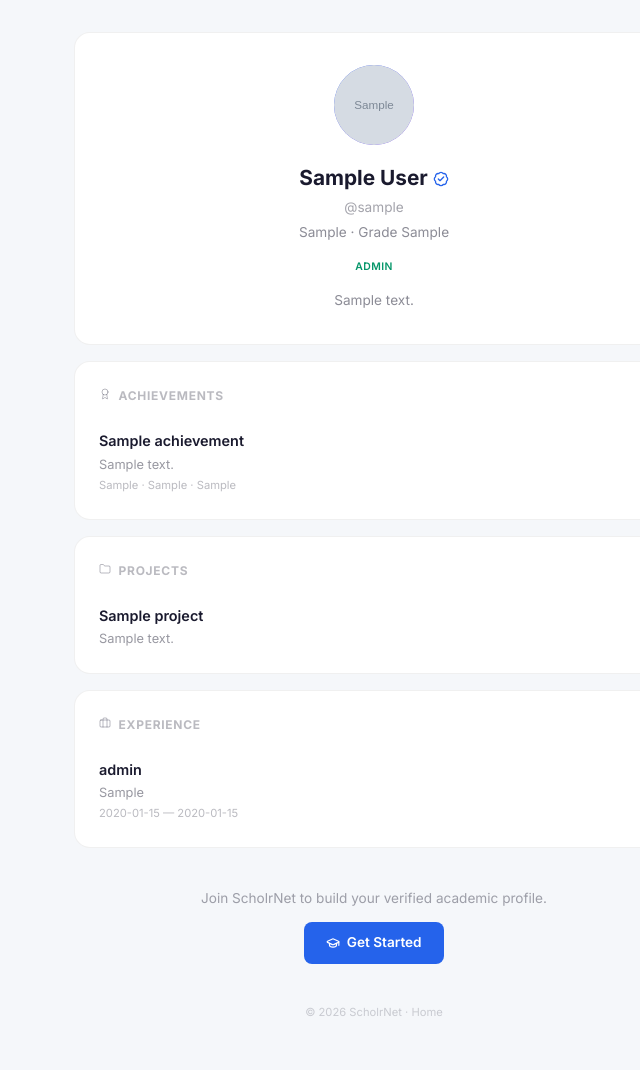
After one commit to abhiraj1291/scholrnet, a Flask app: a page that uses frontend/templates/share.html in a window 1280 px wide. The commit adds this page. Shown: the whole page, without its empty margins (266-906 px from the left). Run offline with Flask 3, Linux system fonts and the light colour scheme; tables that the repository leaves empty hold one stand-in row (values such as "Sample post"); grey boxes marked "Sample" are stand-in pictures; some libraries are stand-ins or nearby versions.

Commit message:
feat: share profile page + public timeline (Sprint 6)
- /share/<username>: standalone public profile with OG meta tags
  - Shows avatar, name, school, role, verified badge, bio
  - Lists achievements, projects, experience (view-only)
  - No login required, minimal standalone template
  - Social sharing meta tags (og:title, og:description, og:image)

- /public: public timeline of recent community posts
  - Shows latest 50 posts from all users
  - Each post shows author, avatar, title, content, image
  - Author links to share profile page
  - Top CTA to join ScholrNet
  - No login required

- Landing page footer: added link to public timeline

```diff
--- a/backend/app.py
+++ b/backend/app.py
@@ -393,6 +393,42 @@ def register_routes(app, bcrypt, login_manager, limiter):
         if not puser:
             abort(404)
         return redirect(url_for('profile_by_id', user_id=puser.id))
+
+    @app.route('/share/<username>')
+    def share_profile(username):
+        puser = User.query.filter_by(username=username).first()
+        if not puser:
+            abort(404)
+        achievements = Achievement.query.filter_by(user_id=puser.id).order_by(Achievement.id.desc()).all()
+        projects = Project.query.filter_by(user_id=puser.id).order_by(Project.id.desc()).all()
+        experiences = Experience.query.filter_by(user_id=puser.id).order_by(Experience.id.desc()).all()
+        return render_template('share.html',
+            puser=puser,
+            achievements=achievements,
+            projects=projects,
+            experiences=experiences,
+            is_verified=_is_verified(puser)
+        )
+
+    @app.route('/public')
+    def public_timeline():
+        posts = Post.query.order_by(Post.id.desc()).limit(50).all()
+        enriched = []
+        for p in posts:
+            author = User.query.get(p.author_id) if p.author_id else None
+            enriched.append({
+                'id': p.id,
+                'title': p.title,
+                'content': p.content,
+                'image_url': p.image_url,
+                'timestamp': p.timestamp,
+                'author_name': p.author_name,
+                'author_school': p.author_school,
+                'author_username': author.username if author else None,
+                'author_avatar_url': author.avatar_url if author else '',
+                'author_verified': _is_verified(author) if author else False
+            })
+        return render_template('public.html', posts=enriched)
 
     @app.route('/choose-username')
     @login_required
--- a/frontend/templates/landing.html
+++ b/frontend/templates/landing.html
@@ -71,7 +71,7 @@
   <p class="reveal">Join ScholrNet and build your academic future.</p>
   <a href="{{ url_for('register') }}" class="btn-primary ripple reveal">Get Started</a>
   <div class="footer-bar">
-    &copy; 2026 ScholrNet &middot; <a href="mailto:scolrnetsupport@gmail.com">Contact</a>
+    &copy; 2026 ScholrNet &middot; <a href="{{ url_for('public_timeline') }}">Public Timeline</a> &middot; <a href="mailto:scolrnetsupport@gmail.com">Contact</a>
   </div>
 </section>
 
--- /dev/null
+++ b/frontend/templates/share.html
@@ -0,0 +1,110 @@
+<!DOCTYPE html>
+<html lang="en">
+<head>
+  <meta charset="UTF-8">
+  <meta name="viewport" content="width=device-width, initial-scale=1.0">
+  <title>{{ puser.name }} on ScholrNet</title>
+  <meta name="description" content="{{ puser.name }} &middot; {{ puser.school or 'Student' }} &middot; {{ achievements|length }} achievements">
+  <meta property="og:title" content="{{ puser.name }} on ScholrNet">
+  <meta property="og:description" content="View {{ puser.name }}'s verified achievements, projects, and academic profile on ScholrNet.">
+  <meta property="og:type" content="profile">
+  <meta property="og:url" content="https://scholrnet.in/share/{{ puser.username }}">
+  {% if puser.avatar_url %}<meta property="og:image" content="{{ puser.avatar_url }}">{% endif %}
+  <meta name="twitter:card" content="summary">
+  <link rel="preconnect" href="https://fonts.googleapis.com">
+  <link rel="preconnect" href="https://fonts.gstatic.com" crossorigin>
+  <link href="https://fonts.googleapis.com/css2?family=Inter:wght@400;500;600;700;800&display=swap" rel="stylesheet">
+  <script src="https://unpkg.com/lucide@latest"></script>
+  <style>
+    *,*::before,*::after{box-sizing:border-box;margin:0;padding:0}
+    body{font-family:'Inter',-apple-system,sans-serif;background:#f5f7fa;color:#1a1a2e;line-height:1.6;-webkit-font-smoothing:antialiased;padding:2rem 1rem}
+    a{color:inherit;text-decoration:none}
+    .container{max-width:600px;margin:0 auto}
+
+    .card{background:#fff;border:1px solid rgba(0,0,0,0.06);border-radius:16px;padding:1.5rem;margin-bottom:1rem}
+
+    .profile{text-align:center;padding:2rem 1.5rem}
+    .avatar{width:80px;height:80px;border-radius:50%;background:linear-gradient(135deg,#2563eb,#7c3aed);color:#fff;display:flex;align-items:center;justify-content:center;font-size:1.5rem;font-weight:800;margin:0 auto 1rem;overflow:hidden}
+    .avatar img{width:100%;height:100%;object-fit:cover}
+    .name{font-size:1.3rem;font-weight:700;margin-bottom:0.15rem}
+    .username{font-size:0.85rem;color:rgba(26,26,46,0.4);margin-bottom:0.25rem}
+    .school{font-size:0.85rem;color:rgba(26,26,46,0.5);margin-bottom:0.5rem}
+    .role-badge{display:inline-block;font-size:0.65rem;font-weight:600;padding:0.15rem 0.5rem;border-radius:4px;text-transform:uppercase;letter-spacing:0.04em;margin-bottom:0.75rem}
+    .bio{font-size:0.85rem;color:rgba(26,26,46,0.5);max-width:400px;margin:0 auto}
+
+    .section-title{font-size:0.75rem;font-weight:700;text-transform:uppercase;letter-spacing:0.06em;color:rgba(26,26,46,0.3);margin-bottom:0.75rem}
+
+    .ach-item,.proj-item,.exp-item{padding:0.75rem 0;border-bottom:1px solid rgba(0,0,0,0.04)}
+    .ach-item:last-child,.proj-item:last-child,.exp-item:last-child{border-bottom:none;padding-bottom:0}
+    .ach-title,.proj-title,.exp-role{font-size:0.9rem;font-weight:600;margin-bottom:0.15rem}
+    .ach-desc,.proj-desc,.exp-company{font-size:0.8rem;color:rgba(26,26,46,0.45);line-height:1.5}
+    .ach-meta{font-size:0.7rem;color:rgba(26,26,46,0.3);margin-top:0.2rem}
+    .exp-dates{font-size:0.7rem;color:rgba(26,26,46,0.3);margin-top:0.15rem}
+
+    .cta-bar{text-align:center;padding:1.5rem;margin-top:0.5rem}
+    .cta-bar p{font-size:0.85rem;color:rgba(26,26,46,0.4);margin-bottom:0.75rem}
+    .btn{display:inline-flex;align-items:center;gap:0.4rem;padding:0.65rem 1.4rem;border-radius:8px;font-weight:600;font-size:0.85rem;background:#2563eb;color:#fff;transition:background 0.2s}
+    .btn:hover{background:#1d4ed8}
+    .footer{text-align:center;font-size:0.7rem;color:rgba(26,26,46,0.2);margin-top:1rem;padding-bottom:1rem}
+
+    .empty{font-size:0.8rem;color:rgba(26,26,46,0.25);text-align:center;padding:0.5rem 0}
+  </style>
+</head>
+<body>
+  <div class="container">
+    <div class="card profile">
+      <div class="avatar">{% if puser.avatar_url %}<img src="{{ puser.avatar_url }}" alt="">{% else %}{{ puser.name[:2]|upper }}{% endif %}</div>
+      <div class="name">{{ puser.name }}{% if is_verified %} <i data-lucide="badge-check" style="width:16px;height:16px;color:#2563eb;display:inline;vertical-align:middle;"></i>{% endif %}</div>
+      {% if puser.username %}<div class="username">@{{ puser.username }}</div>{% endif %}
+      {% if puser.school %}<div class="school">{{ puser.school }}{% if puser.grade %} &middot; Grade {{ puser.grade }}{% endif %}</div>{% endif %}
+      <span class="role-badge" style="color:{{ {'student':'#2563eb','teacher':'#7c3aed','mentor':'#d97706','admin':'#059669','super_admin':'#dc2626'}.get(puser.role,'#6b7280') }};">{{ puser.role.replace('_',' ').upper() if puser.role else 'STUDENT' }}</span>
+      {% if puser.bio %}<div class="bio">{{ puser.bio }}</div>{% endif %}
+    </div>
+
+    {% if achievements %}
+    <div class="card">
+      <div class="section-title"><i data-lucide="award" style="width:12px;height:12px;display:inline;margin-right:4px;"></i> Achievements</div>
+      {% for a in achievements %}
+      <div class="ach-item">
+        <div class="ach-title">{{ a.title }}</div>
+        {% if a.description %}<div class="ach-desc">{{ a.description }}</div>{% endif %}
+        <div class="ach-meta">{% if a.category %}{{ a.category }}{% endif %}{% if a.institution %} &middot; {{ a.institution }}{% endif %}{% if a.year %} &middot; {{ a.year }}{% endif %}</div>
+      </div>
+      {% endfor %}
+    </div>
+    {% endif %}
+
+    {% if projects %}
+    <div class="card">
+      <div class="section-title"><i data-lucide="folder" style="width:12px;height:12px;display:inline;margin-right:4px;"></i> Projects</div>
+      {% for p in projects %}
+      <div class="proj-item">
+        <div class="proj-title">{{ p.title }}</div>
+        {% if p.description %}<div class="proj-desc">{{ p.description[:200] }}{% if p.description|length > 200 %}...{% endif %}</div>{% endif %}
+      </div>
+      {% endfor %}
+    </div>
+    {% endif %}
+
+    {% if experiences %}
+    <div class="card">
+      <div class="section-title"><i data-lucide="briefcase" style="width:12px;height:12px;display:inline;margin-right:4px;"></i> Experience</div>
+      {% for e in experiences %}
+      <div class="exp-item">
+        <div class="exp-role">{{ e.role }}</div>
+        <div class="exp-company">{{ e.company }}</div>
+        {% if e.start_date %}<div class="exp-dates">{{ e.start_date }}{% if e.end_date %} &mdash; {{ e.end_date }}{% endif %}{% if e.current %} (Current){% endif %}</div>{% endif %}
+      </div>
+      {% endfor %}
+    </div>
+    {% endif %}
+
+    <div class="cta-bar">
+      <p>Join ScholrNet to build your verified academic profile.</p>
+      <a href="{{ url_for('register') }}" class="btn"><i data-lucide="graduation-cap" style="width:14px;height:14px;"></i> Get Started</a>
+    </div>
+    <div class="footer">&copy; 2026 ScholrNet &middot; <a href="{{ url_for('index') }}">Home</a></div>
+  </div>
+  <script>if(typeof lucide!=='undefined') lucide.createIcons()</script>
+</body>
+</html>
```
Also changed, not shown: frontend/templates/public.html (added, +108 -0 lines).
